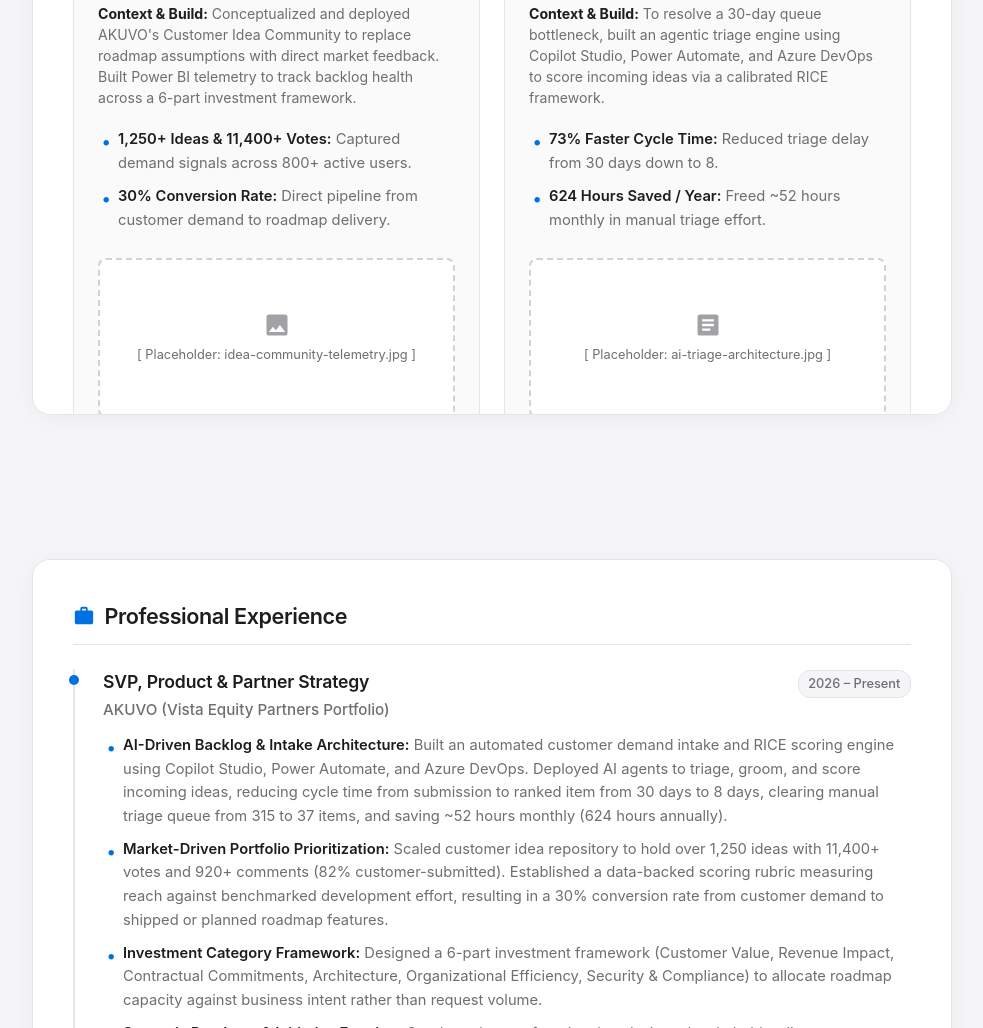
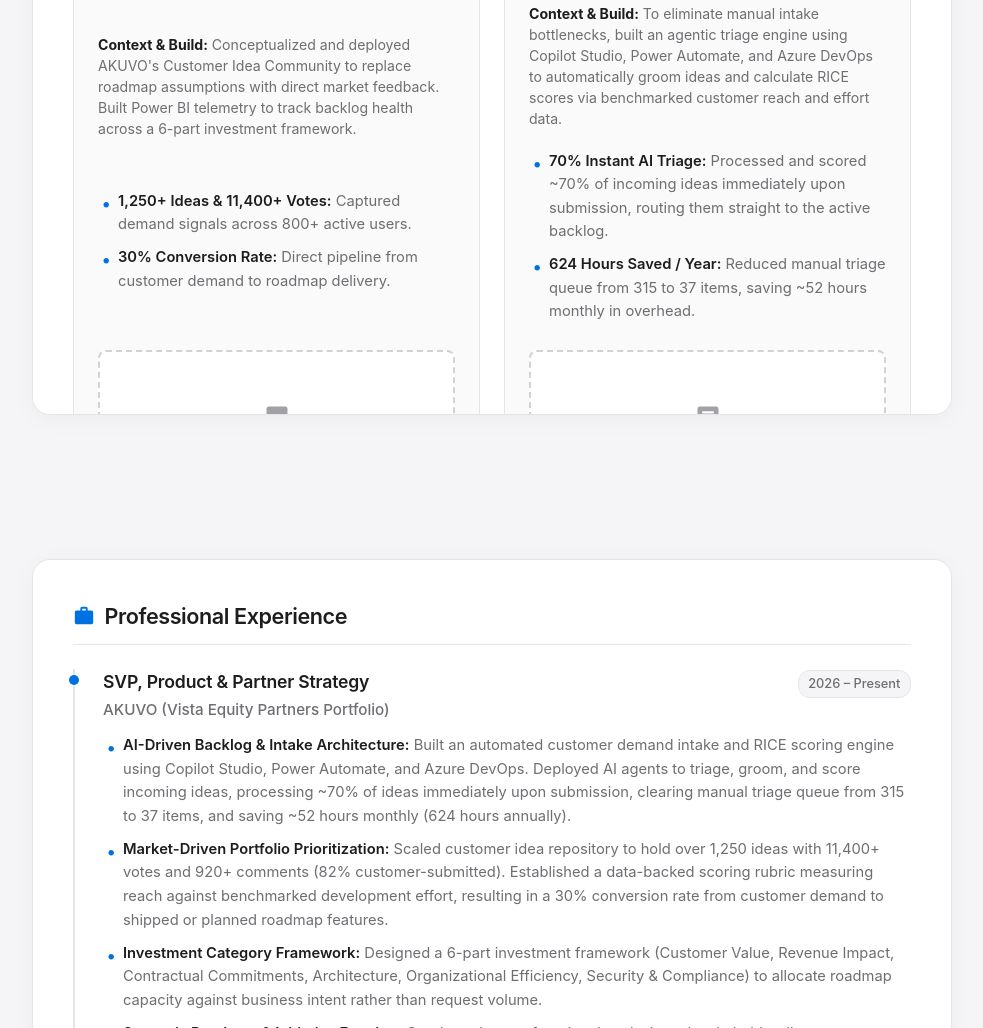
Before and after one commit to abbyprogin/resume, a plain HTML site: page index.html in a window 1280 px wide. Shown: the part 2753-3781 px from the top of the page, without its empty margins (148-1131 px from the left). Drawn offline with Linux system fonts and the light colour scheme.

Commit message:
Update index.html

```diff
--- a/index.html
+++ b/index.html
@@ -523,7 +523,7 @@
             <div class="role-title">Revenue & Operational Acceleration</div>
           </div>
           <p style="color: var(--secondary-text); margin-top: 0.25rem; font-size: 0.92rem;">
-            Framed 30 core strategic initiatives through customer and market discovery (driving 14 onto the roadmap), deployed AI agents to reduce backlog triage time from <strong style="color: var(--primary-text);">30 days to 8</strong> (saving 624 hours annually), and spearheaded partner integrations accounting for <strong style="color: var(--primary-text);">half of all revenue-labeled work</strong> in the strategy plan.
+            Framed 30 core strategic initiatives through customer and market discovery (driving 14 onto the roadmap), deployed AI agents to achieve <strong style="color: var(--primary-text);">70% immediate backlog scoring</strong> (saving 624 hours annually), and spearheaded partner integrations accounting for <strong style="color: var(--primary-text);">half of all revenue-labeled work</strong> in the strategy plan.
           </p>
         </div>
       </div>
@@ -581,15 +581,15 @@
               </div>
             </div>
             <p style="font-size: 0.88rem; color: var(--secondary-text);">
-              <strong style="color: var(--primary-text);">Context & Build:</strong> To resolve a 30-day queue bottleneck, built an agentic triage engine using Copilot Studio, Power Automate, and Azure DevOps to score incoming ideas via a calibrated RICE framework.
+              <strong style="color: var(--primary-text);">Context & Build:</strong> To eliminate manual intake bottlenecks, built an agentic triage engine using Copilot Studio, Power Automate, and Azure DevOps to automatically groom ideas and calculate RICE scores via benchmarked customer reach and effort data.
             </p>
             <ul class="bullet-list" style="margin-top: 0.25rem;">
-              <li><strong>73% Faster Cycle Time:</strong> Reduced triage delay from 30 days down to 8.</li>
-              <li><strong>624 Hours Saved / Year:</strong> Freed ~52 hours monthly in manual triage effort.</li>
+              <li><strong>70% Instant AI Triage:</strong> Processed and scored ~70% of incoming ideas immediately upon submission, routing them straight to the active backlog.</li>
+              <li><strong>624 Hours Saved / Year:</strong> Reduced manual triage queue from 315 to 37 items, saving ~52 hours monthly in overhead.</li>
             </ul>
             <!-- Media Placeholder -->
             <div class="media-placeholder">
-              <svg viewBox="0 0 24 24"><path d="M19 3H5c-1.1 0-2 .9-2 2v14c0 1.1.9 2 2 2h14c1.1 0 2-.9 2-2V5c0-1.1-.9-2-2-2zm-5 14H7v-2h7v2zm3-4H7v-2h10v2zm0-4H7V7h10v2z"/></svg>
+              <svg viewBox="0 0 24 24"><path d="M19 3H5c-1.1 0-2 .9-2 2v14c0 1.1 0 2 2 2h14c1.1 0 2-.9 2-2V5c0-1.1-.9-2-2-2zm-5 14H7v-2h7v2zm3-4H7v-2h10v2zm0-4H7V7h10v2z"/></svg>
               <span>[ Placeholder: ai-triage-architecture.jpg ]</span>
             </div>
           </div>
@@ -643,7 +643,7 @@
           </div>
           <div class="company-name">AKUVO (Vista Equity Partners Portfolio)</div>
           <ul class="bullet-list">
-            <li><strong>AI-Driven Backlog & Intake Architecture:</strong> Built an automated customer demand intake and RICE scoring engine using Copilot Studio, Power Automate, and Azure DevOps. Deployed AI agents to triage, groom, and score incoming ideas, reducing cycle time from submission to ranked item from 30 days to 8 days, clearing manual triage queue from 315 to 37 items, and saving ~52 hours monthly (624 hours annually).</li>
+            <li><strong>AI-Driven Backlog & Intake Architecture:</strong> Built an automated customer demand intake and RICE scoring engine using Copilot Studio, Power Automate, and Azure DevOps. Deployed AI agents to triage, groom, and score incoming ideas, processing ~70% of ideas immediately upon submission, clearing manual triage queue from 315 to 37 items, and saving ~52 hours monthly (624 hours annually).</li>
             <li><strong>Market-Driven Portfolio Prioritization:</strong> Scaled customer idea repository to hold over 1,250 ideas with 11,400+ votes and 920+ comments (82% customer-submitted). Established a data-backed scoring rubric measuring reach against benchmarked development effort, resulting in a 30% conversion rate from customer demand to shipped or planned roadmap features.</li>
             <li><strong>Investment Category Framework:</strong> Designed a 6-part investment framework (Customer Value, Revenue Impact, Contractual Commitments, Architecture, Organizational Efficiency, Security & Compliance) to allocate roadmap capacity against business intent rather than request volume.</li>
             <li><strong>Strategic Roadmap & Initiative Framing:</strong> Conducted cross-functional analysis and stakeholder discovery to define scope and execution briefs for 30 strategic initiatives across platform layers, successfully driving 14 major initiatives onto the 2026 product roadmap.</li>
```
